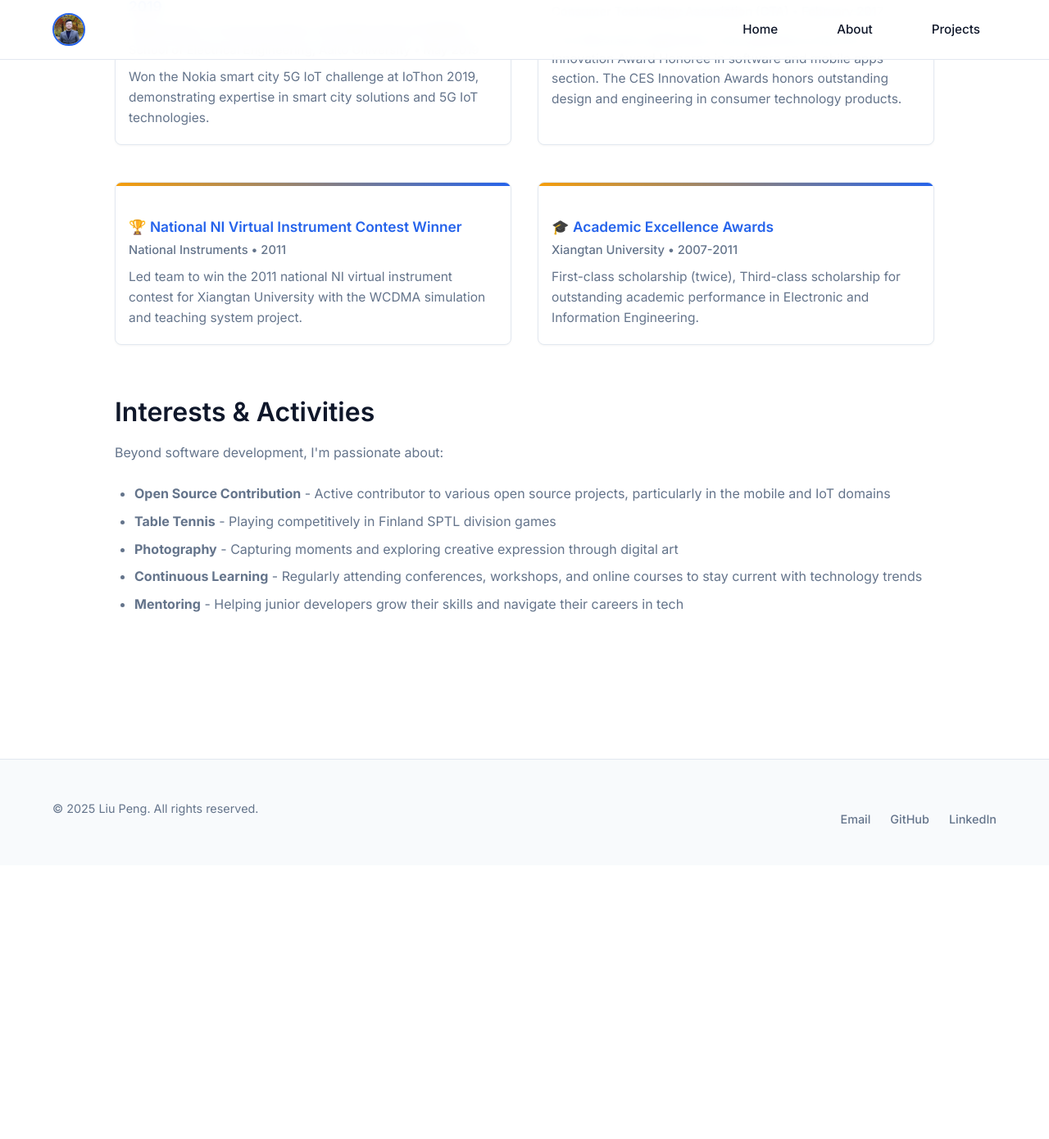
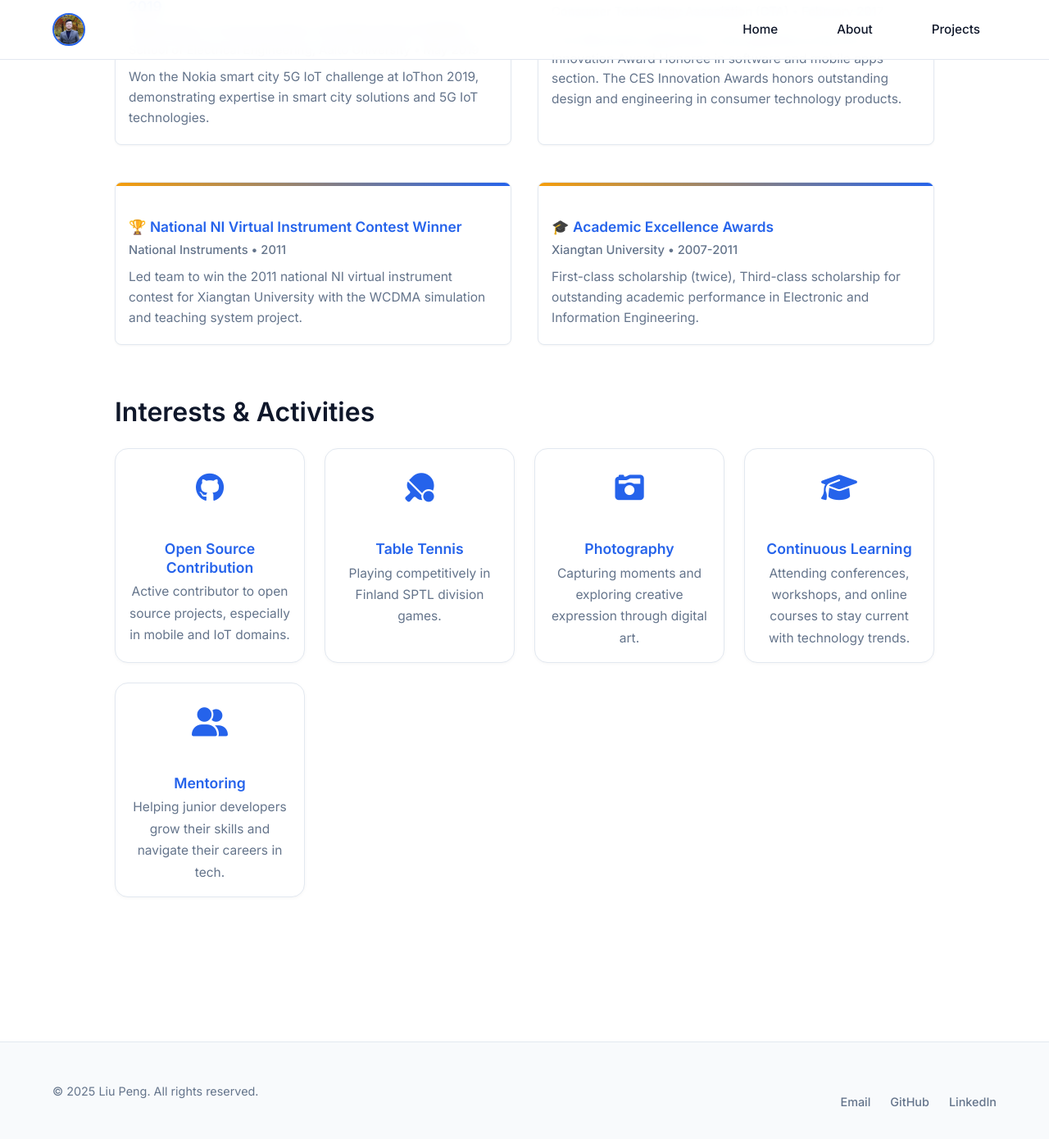
Before and after one commit to pengdev/pengdev.github.io, a Jekyll site: the page built from pages/aboutme.md, in a window 1280 px wide and 1400 px high, scrolled down 3142 px. Shown: the top 1390 px of the window at 82% size. Built offline with Jekyll 4.4.1, drawn with Linux system fonts in a browser that asks for light colours; before the commit the page ends 4198 px from its top, so only the background shows below that.

Commit message:
Fix Font Awesome icon loading by removing integrity attribute. Update README to clarify icon support in Interests & Activities.

```diff
--- /dev/null
+++ b/_includes/interest-card.html
@@ -0,0 +1,9 @@
+<div class="interest-card">
+  <div class="interest-icon">
+    <i class="{{ include.icon }}"></i>
+  </div>
+  <div class="interest-content">
+    <h3>{{ include.title }}</h3>
+    <p>{{ include.description }}</p>
+  </div>
+</div>
--- a/_layouts/default.html
+++ b/_layouts/default.html
@@ -6,6 +6,7 @@
     <title>{% if page.title %}{{ page.title }} - {{ site.title }}{% else %}{{ site.title }}{% endif %}</title>
     <meta name="description" content="{% if page.description %}{{ page.description }}{% else %}{{ site.description }}{% endif %}">
     <link rel="stylesheet" href="{{ '/assets/css/style.css' | relative_url }}">
+    <link rel="stylesheet" href="https://cdnjs.cloudflare.com/ajax/libs/font-awesome/6.4.2/css/all.min.css">
     {% seo %}
 </head>
 <body>
--- a/assets/css/style.css
+++ b/assets/css/style.css
@@ -1201,3 +1201,47 @@ li {
     height: 4px;
     background: linear-gradient(90deg, var(--primary), var(--accent));
 }
+
+/* Interests Grid and Card Styles */
+.interests-grid {
+  display: grid;
+  grid-template-columns: repeat(auto-fit, minmax(220px, 1fr));
+  gap: 1.5rem;
+  margin-top: 1.5rem;
+}
+
+.interest-card {
+  background: var(--bg);
+  border: 1px solid var(--border);
+  border-radius: var(--radius-lg);
+  box-shadow: 0 1px 4px rgba(0,0,0,0.04);
+  padding: 1.2rem 1rem 1rem 1rem;
+  display: flex;
+  flex-direction: column;
+  align-items: center;
+  text-align: center;
+  transition: box-shadow 0.2s, border-color 0.2s;
+}
+
+.interest-card:hover {
+  box-shadow: var(--shadow);
+  border-color: var(--primary);
+}
+
+.interest-icon {
+  font-size: 2.2rem;
+  color: var(--primary);
+  margin-bottom: 0.7rem;
+}
+
+.interest-card h3 {
+  font-size: 1.1rem;
+  margin-bottom: 0.3rem;
+  color: var(--primary);
+}
+
+.interest-card p {
+  color: var(--text-muted);
+  font-size: 0.97rem;
+  margin: 0;
+}
--- a/pages/aboutme.md
+++ b/pages/aboutme.md
@@ -98,13 +98,10 @@ permalink: /aboutme/
 
     <section class="interests-section">
         <h2>Interests & Activities</h2>
-        <p>Beyond software development, I'm passionate about:</p>
-        <ul>
-            <li><strong>Open Source Contribution</strong> - Active contributor to various open source projects, particularly in the mobile and IoT domains</li>
-            <li><strong>Table Tennis</strong> - Playing competitively in Finland SPTL division games</li>
-            <li><strong>Photography</strong> - Capturing moments and exploring creative expression through digital art</li>
-            <li><strong>Continuous Learning</strong> - Regularly attending conferences, workshops, and online courses to stay current with technology trends</li>
-            <li><strong>Mentoring</strong> - Helping junior developers grow their skills and navigate their careers in tech</li>
-        </ul>
+        <div class="interests-grid">
+        {% for interest in site.data.interests %}
+            {% include interest-card.html icon=interest.icon title=interest.title description=interest.description %}
+        {% endfor %}
+        </div>
     </section>
 </div>
```
Also changed, not shown: _data/interests.yml (added, +15 -0 lines), README.md.
